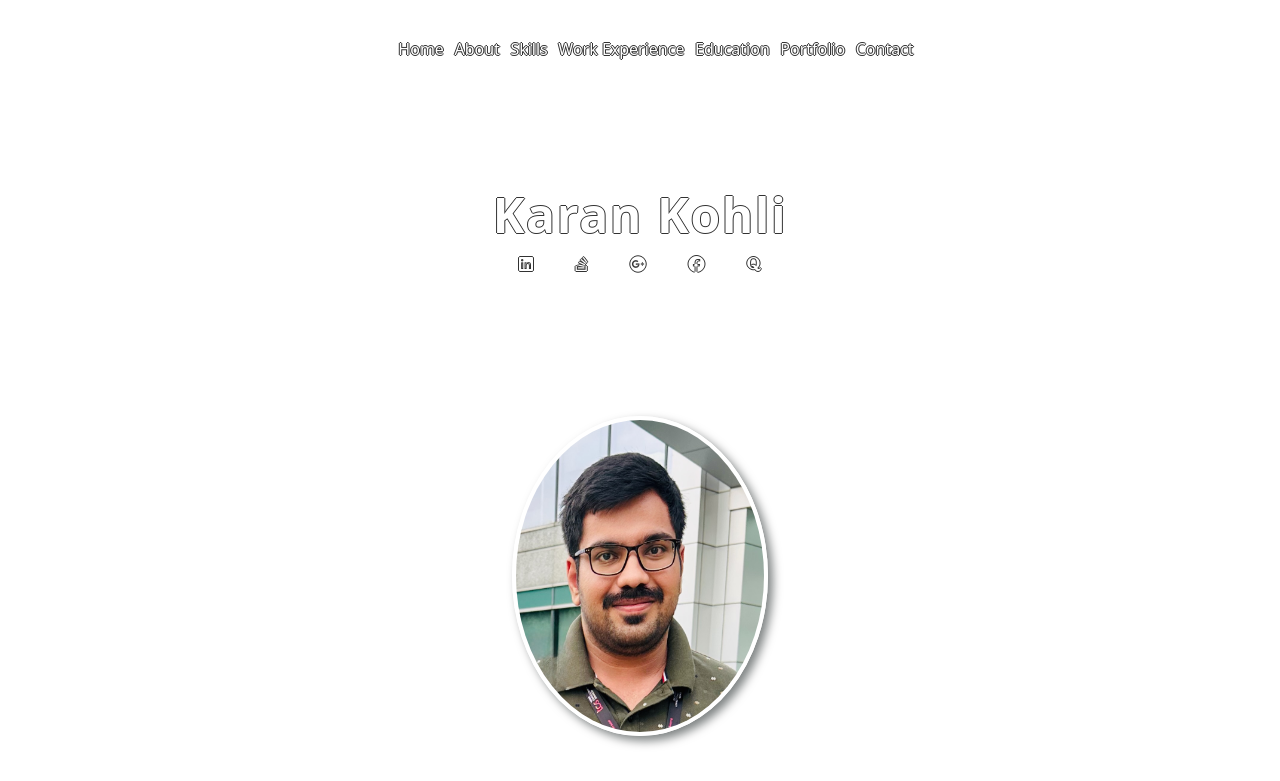
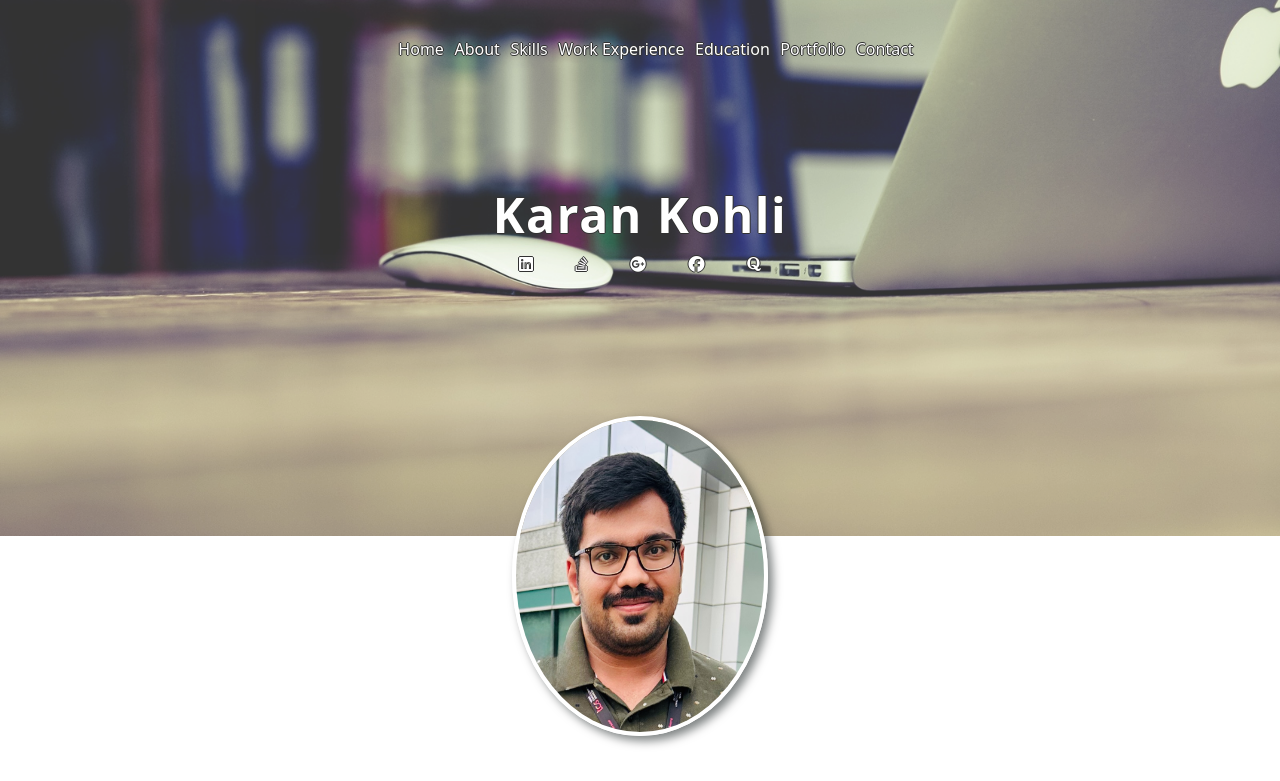
Before and after one commit to karan-ipec/ResumeJune25, a plain HTML site: page index.html in a window 1280 px wide. Shown: the top 781 px of the page. Drawn offline with nearby package versions, Linux system fonts and the light colour scheme.

Commit message:
background

```diff
--- a/css/style.css
+++ b/css/style.css
@@ -5,7 +5,7 @@ body {
 }
 
 header {
-  background: url("././image/macbook_mouse.jpg") no-repeat;
+  background: url("../image/macbook_mouse.jpg") no-repeat;
   background-size: cover;
   background-position: center;
   background-attachment: fixed;
```
